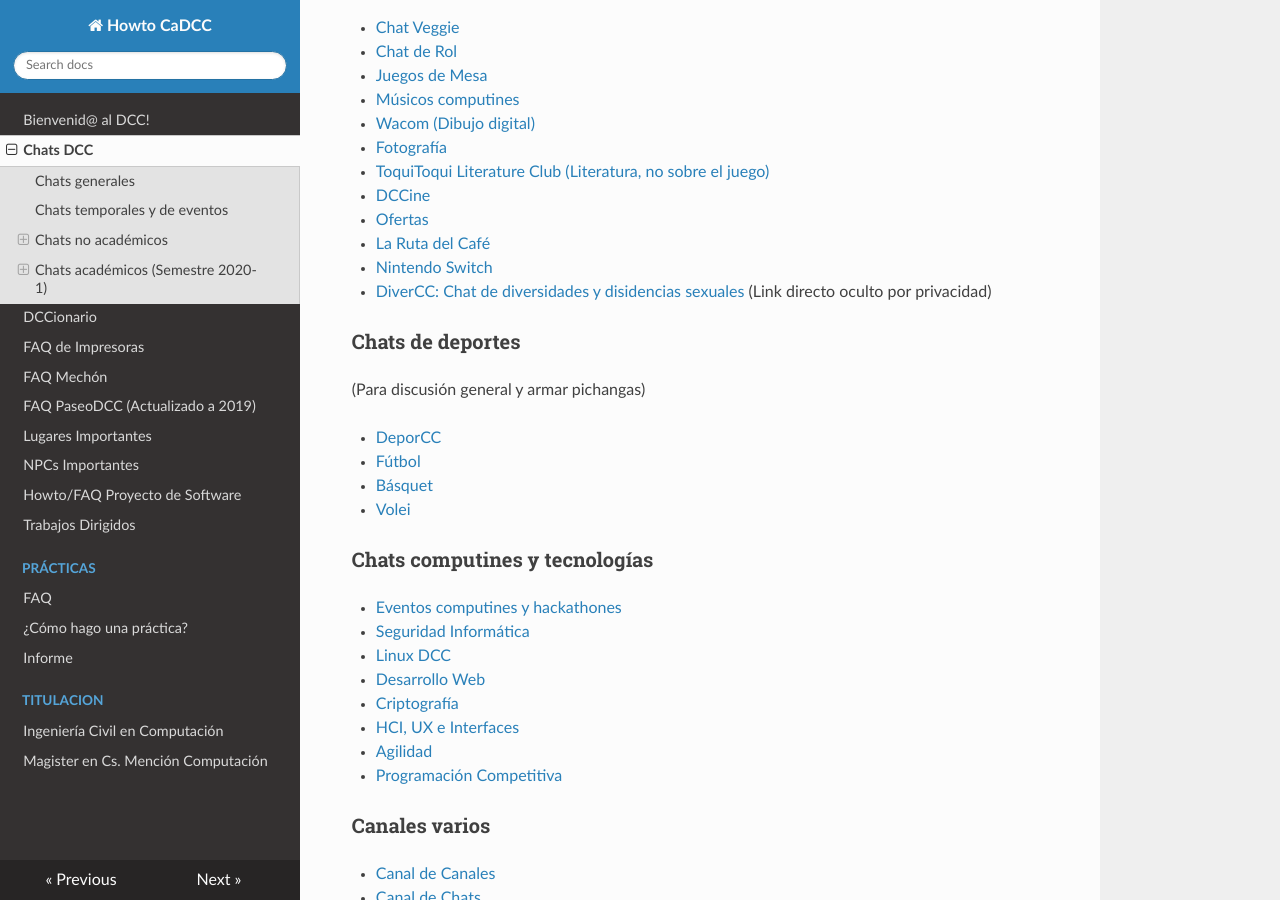
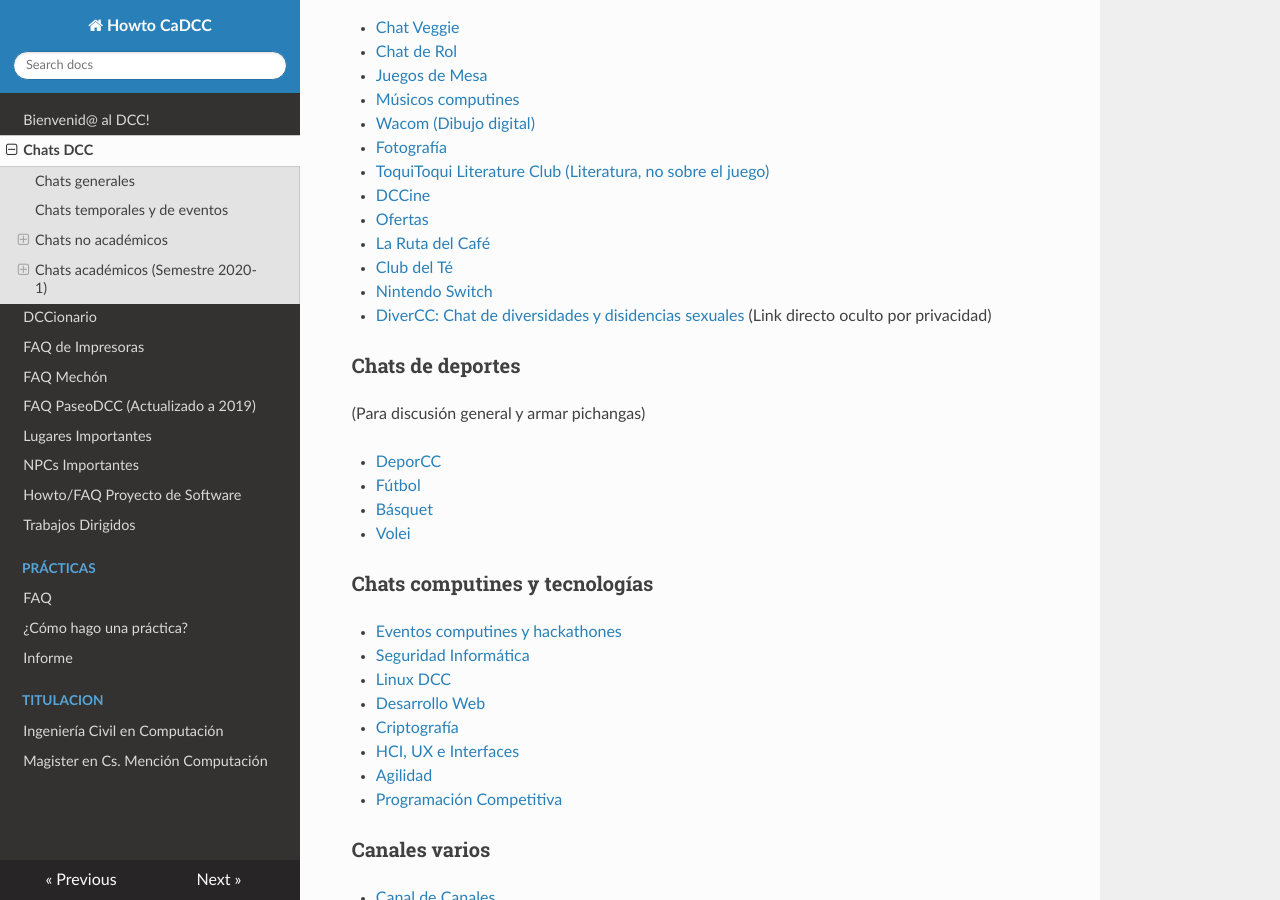
Before and after one commit to cadcc/howto, an MkDocs documentation site: the page built from docs/Chats.md, in a window 1280 px wide and 900 px high, scrolled down 1470 px. Built offline with MkDocs 1.6.1, drawn with Linux system fonts in a browser that asks for light colours; nearby versions of some CDN libraries.

Commit message:
Update Chats.md

```diff
--- a/docs/Chats.md
+++ b/docs/Chats.md
@@ -56,6 +56,7 @@ Nota: Algunos de estos chats pueden llevar tiempo inactivos ¡Siempre puedes ent
 - [DCCine](https://t.me/joinchat/EFH2SBPUCXnvfq6rXjYj0g)
 - [Ofertas](https://t.me/joinchat/AEMcAlC5WkOJaYrvQVYGoQ)
 - [La Ruta del Café](https://t.me/joinchat/CT8s0EH-5Rt2cVtEnXT1oA)
+- [Club del Té](https://t.me/joinchat/BpI_QxCz0OawJ9oRMBVQTg)
 - [Nintendo Switch](https://t.me/joinchat/CCI8ekuY_WaSD8AVM7Q9sQ)
 - [DiverCC: Chat de diversidades y disidencias sexuales](https://goo.gl/forms/6yIvKqcTSvdOV7pk1) (Link directo oculto por privacidad)
 
```
